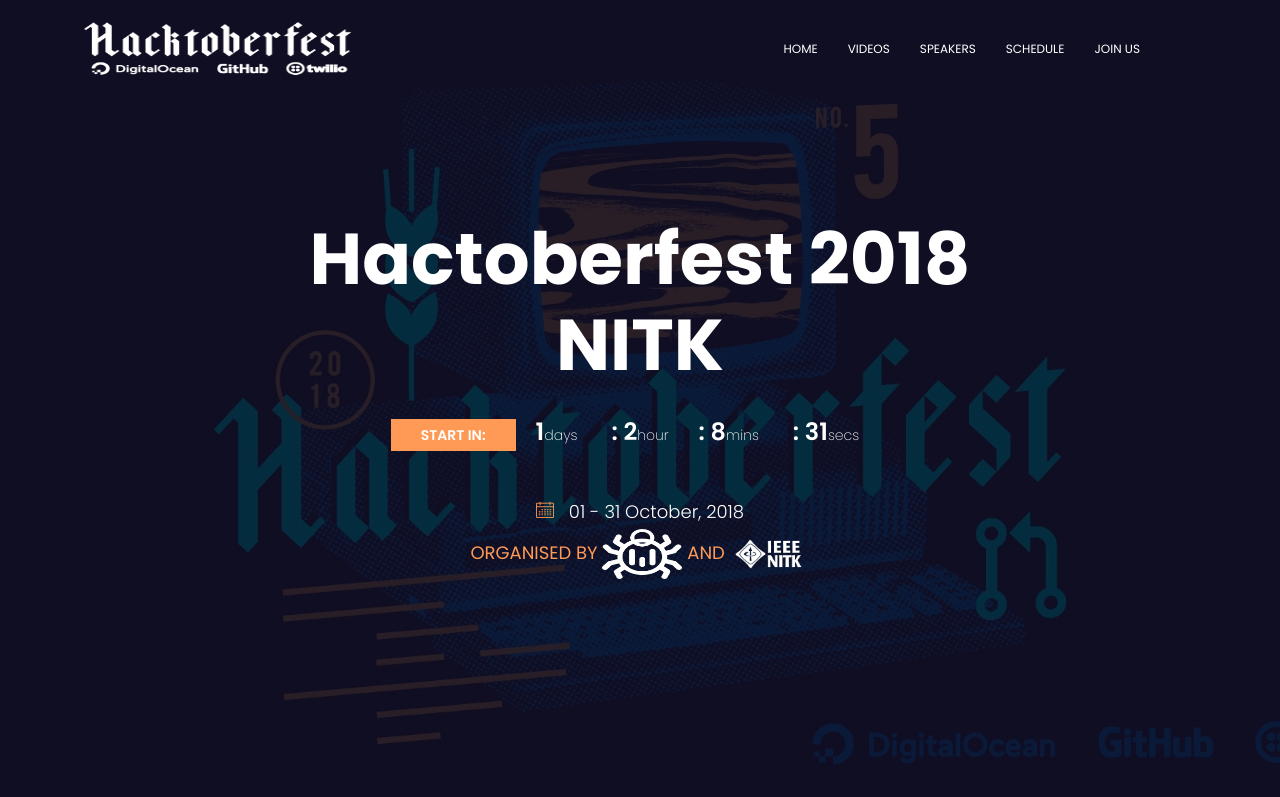
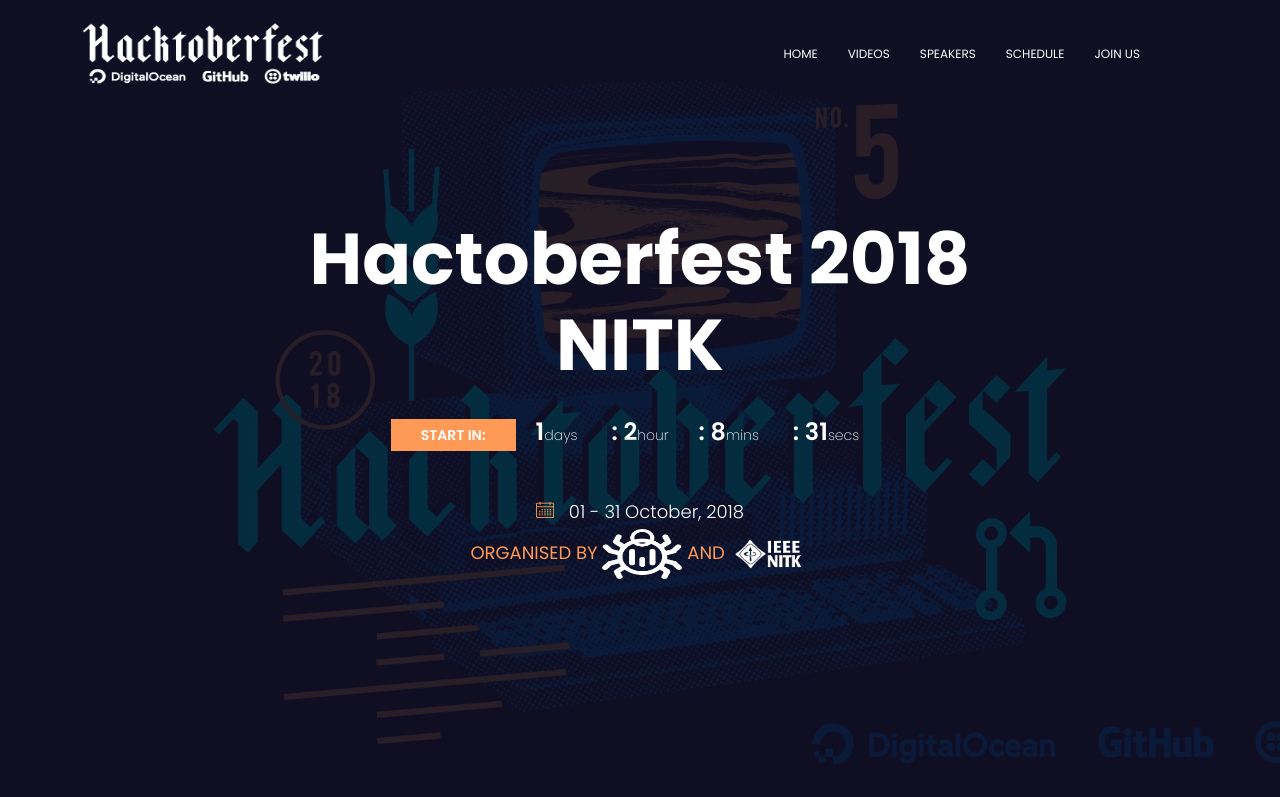
Before and after one commit to bordia98/Hactoberfest_2018_NITK.github.io, a plain HTML site: page index.html in a window 1280 px wide. Shown: the top 797 px of the page. Drawn offline with nearby package versions, Linux system fonts and the light colour scheme.

Commit message:
logo changed

```diff
--- a/index.html
+++ b/index.html
@@ -34,7 +34,7 @@
 		    <div class="container">
 		    	<div class="row align-items-center justify-content-between d-flex">
 			      <div id="logo">
-			        <a href="index.html"><img src="img/logo.png" alt="Hacktoberfest" title="" height="70" width="300" /></a>
+			        <a href="index.html"><img src="img/logo.png" alt="Hacktoberfest" title="" height="80" width="270" /></a>
 			      </div>
 			      <nav id="nav-menu-container">
 			        <ul class="nav-menu">
```
